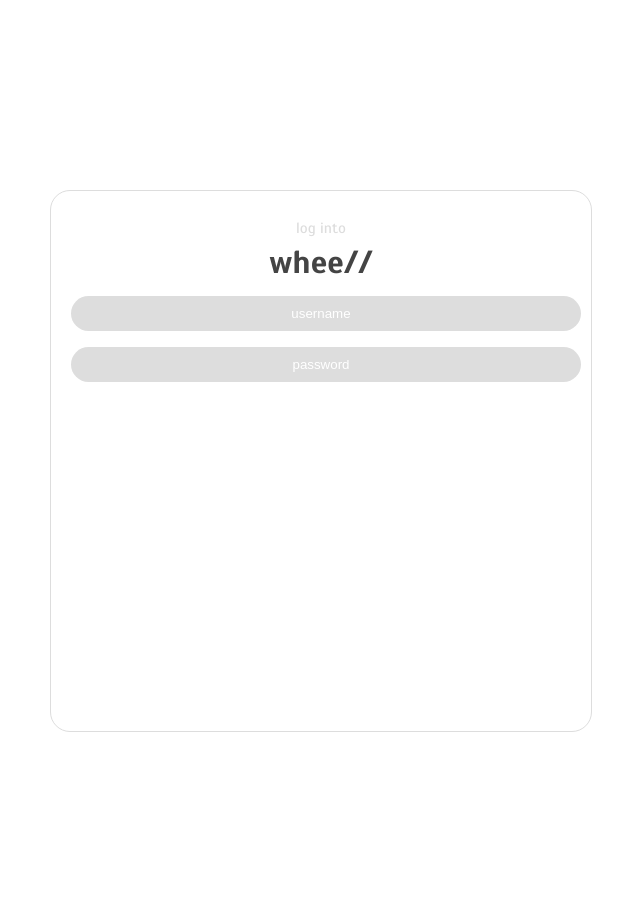
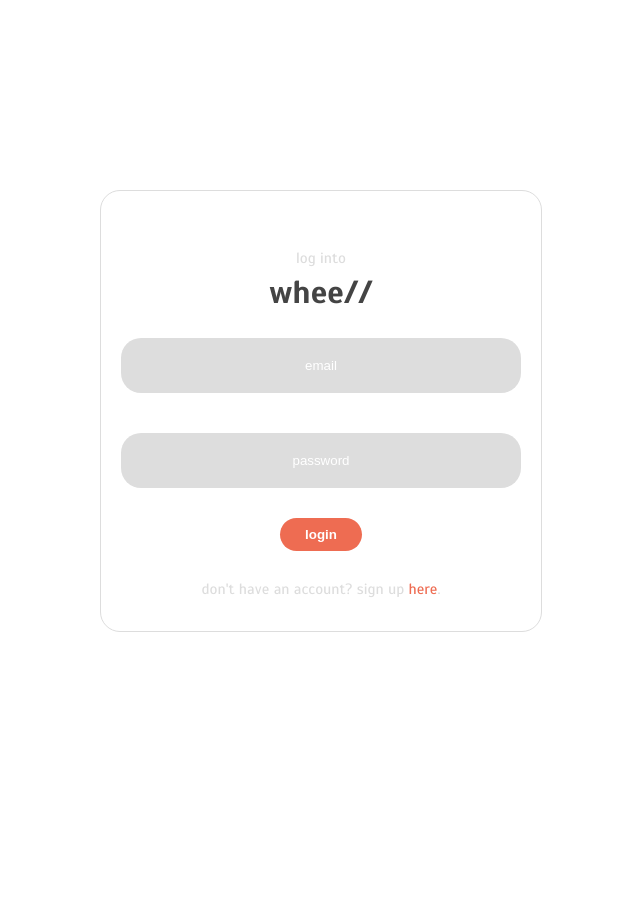
Before and after one commit to ethanimooney/wheell1, a Python web app: template templates/login.html in a window 1280 px wide. Shown: the whole page, without its empty margins (319-959 px from the left). After the commit the page ends 632 px from the top, so only its background shows below. Run offline with Jinja, Linux system fonts and the light colour scheme; the template is opened without the code that fills it, so the values that code supplies are empty; some libraries are stand-ins or nearby versions.

Commit message:
Few edits, pushed to appengine, added favicon

```diff
--- a/styles/loginStyle.css
+++ b/styles/loginStyle.css
@@ -14,13 +14,14 @@ div .loginPane{
   border: 1px solid #dddddd;
   font-family: "Scada", sans-serif;
   font-weight: 700;
-  height: 500px;
-  width: 500px;
+  height: 400px;
+  width: 400px;
   border-radius: 20px;
   background-color: white;
   color: #444444;
   margin: 190px auto;
   padding: 20px;
+  text-align: center;
 }
 div h1{
   text-align: center;
@@ -29,13 +30,27 @@ div h1{
 }
 div p{
 
-  padding-top: 10px;
+  padding-top: 40px;
   font-size: 15px;
   font-weight: 400;
   text-align: center;
   color: #dddddd;
 }
+div p a{
+  text-decoration: none;
+  color: #ee6c52;
+}
+div p a:hover{
+  text-decoration: none;
+  color: #444444;
+}
 
+input:focus,
+select:focus,
+textarea:focus,
+button:focus {
+    outline: none;
+}
 
 form .loginForm{
   color: white;
@@ -47,16 +62,17 @@ form .loginForm{
   border-radius: 20px;
   background-color: #dddddd;
   border: none;
-  margin: 8px 10px 8px 0px;
-  padding: 10px 10px 10px 0;
+  margin: 20px 0px 20px 0px;
+  padding: 20px 0px 20px 0px;
 }
-}
+
 .loginForm input:focus {
     outline: none !important;
     border: none;
     background-color: #444444;
     color: white;
-    padding: 0 0 0 0;
+    margin: 20px 0px 20px 0px;
+    padding: 20px 0px 20px 0px;
     box-sizing: border-box;
 }
 .loginForm input:hover {
@@ -73,11 +89,13 @@ form .loginForm{
   font-weight: 700;
   background-color: #ee6c52;
   color: white;
-  padding: 10px 20px 10px 20px;
+  padding: 10px 25px 10px 25px;
+  margin-top: 10px;
+  margin-bottom: -10px;
   border-radius: 20px;
 
   border: none;
-  margin: 0 240px 0 240px;
+text-align: center;
 }
  button:hover{
   background-color: #444444;
--- a/templates/dashBoard.html
+++ b/templates/dashBoard.html
@@ -2,6 +2,7 @@
 <html lang="en" dir="ltr">
   <head>
     <meta charset="utf-8">
+    <link rel='icon' href='/images/circle_favicon.png' type='image/png'/ >
     <link rel="stylesheet" href="../styles/dash.css">
     <link href="https://fonts.googleapis.com/css?family=Scada:400,400i,700,700i&display=swap" rel="stylesheet">
     <script src="../scripts/mapScript.js"></script>
@@ -43,7 +44,7 @@
             <option value="Seattle Art Museum">Seattle Art Museum</option>
           </select>
 
-          <input id="submit" type="submit" name="submit" value="Let's go there ...">
+          <input id="submit" type="submit" name="submit" value="search">
         </div>
       </form>
       <div id="map"></div>
--- a/templates/login.html
+++ b/templates/login.html
@@ -6,6 +6,7 @@
     <script src="https://cdnjs.cloudflare.com/ajax/libs/jquery/2.1.4/jquery.js"></script>
     <script src="/scripts/script.js"></script>
     <meta charset="utf-8">
+    <link rel='icon' href='/images/circle_favicon.png' type='image/png'/ >
     <title>login</title>
   </head>
   <body>
@@ -14,11 +15,12 @@
           <p>log into</p>
           <h1>whee//</h1>
           <div class="loginFormDiv">
-            <form class="loginForm" action="index.html" method="post">
-              <input type="text" name="username" placeholder="username">
+            <form class="loginForm" method="post">
+              <input type="text" name="username" placeholder="email">
               <input type="text" name="password" placeholder="password">
-              <!-- <button type="submit" name="loginSubmitButton">login</button> -->
+              <button type="submit" name="loginSubmitButton">login</button>
             </form>
+            <p class="thin">don't have an account? sign up <a href="/">here</a>.</p>
           </div>
         </div>
     </div>
--- a/templates/map.html
+++ b/templates/map.html
@@ -3,6 +3,7 @@
   <head>
     <meta name="viewport" content="initial-scale=1.0, user-scalable=no">
     <meta charset="utf-8">
+    <link rel='icon' href='/images/circle_favicon.png' type='image/png'/ >
     <title>Accessibility Map</title>
     <script src="../scripts/mapScript.js"></script>
     <style>
```
Also changed, not shown: app.yaml (+17 -31 lines), main.py (+29 -5 lines), styles/dash.css (+4 -3 lines), styles/style.css (+14 -11 lines), templates/index.html (+4 -3 lines), images/circle_favicon.png (added), 1 other file.
